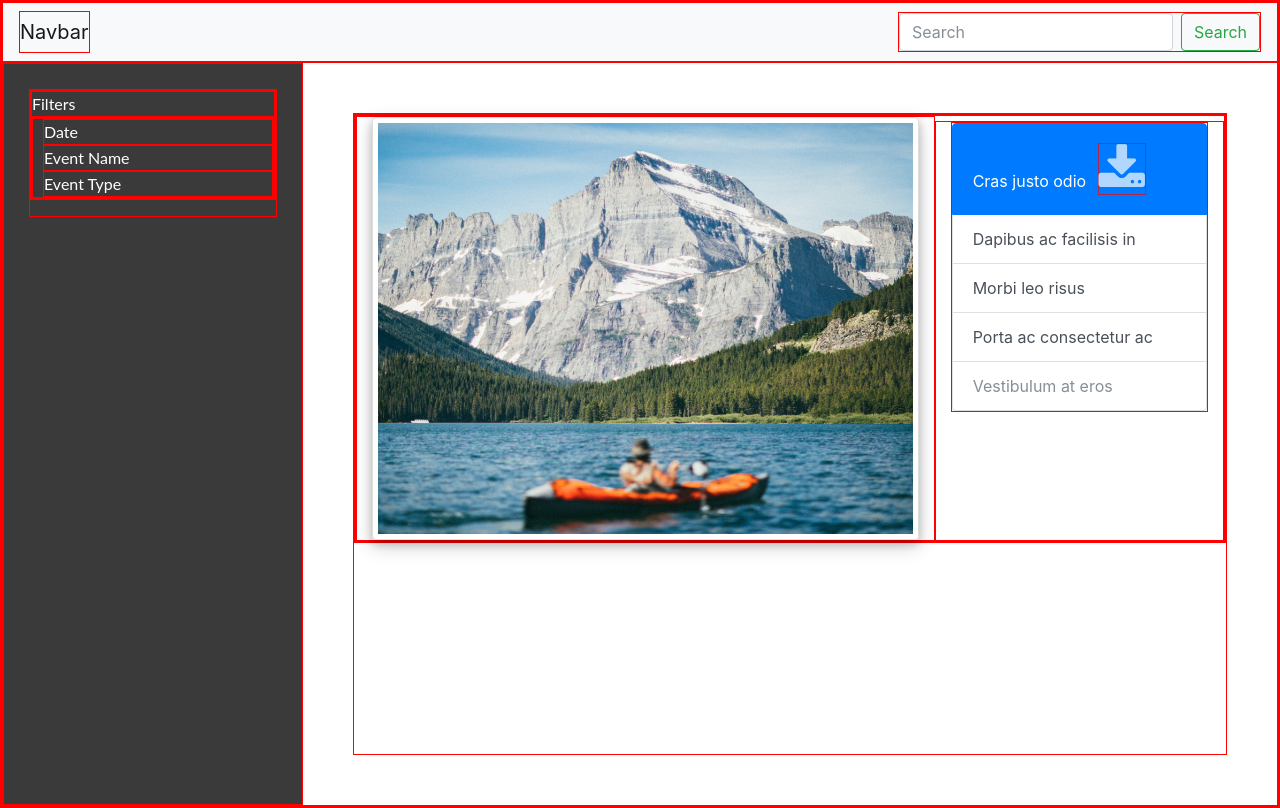
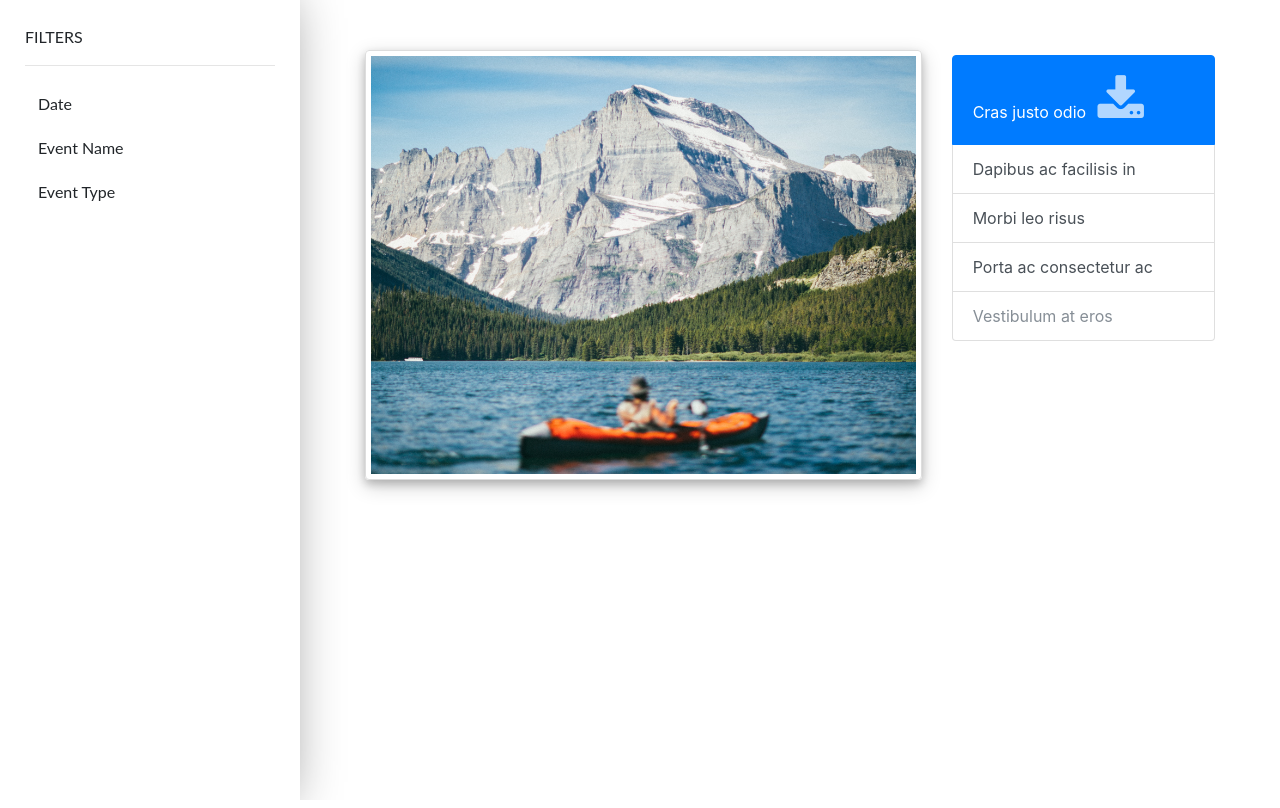
Before and after one commit to raphalviz/Mediabank, a PHP site: page /image.php in a window 1280 px wide. Run offline with PHP 8.4, Linux system fonts and the light colour scheme.

Commit message:
newer styling

```diff
--- a/partials/header.php
+++ b/partials/header.php
@@ -12,23 +12,24 @@
     <script src="js/lib/vue.js"></script>
   </head>
   <body>
-    <nav class="navbar navbar-light bg-light justify-content-between">
+    <!-- <nav class="navbar navbar-light bg-light justify-content-between">
       <a class="navbar-brand" href="index.php">Navbar</a>
       <form class="form-inline">
         <input class="form-control mr-sm-2" type="search" placeholder="Search" aria-label="Search">
         <button class="btn btn-outline-success my-2 my-sm-0" type="submit">Search</button>
       </form>
-    </nav>
+    </nav> -->
     <div id="main">
       <div id="sidebar">
         <div class="sb content">
           <ul class="options">
-            <li>Filters</li>
+            <li>FILTERS</li>
+            <hr>
             <li>
-              <ul>
-              <li>Date</li>
-              <li>Event Name</li>
-              <li>Event Type</li>
+              <ul class="filters">
+                <li>Date</li>
+                <li>Event Name</li>
+                <li>Event Type</li>
               </ul>
             </li>
           </ul>
--- a/stylesheet/styles.css
+++ b/stylesheet/styles.css
@@ -1,25 +1,29 @@
-* {
-  border: 1px solid red; }
-
 #main {
   display: flex;
   min-height: calc(100vh - 56px);
   width: 100%; }
 
 #sidebar {
-  background-color: #3a3a3a;
   float: left;
-  color: white;
   width: 100%;
   min-width: 300px;
-  max-width: 300px; }
+  max-width: 300px;
+  min-height: 100vh;
+  -webkit-box-shadow: -13px 0px 50px 0px #888;
+  box-shadow: -13px 0px 50px 0px #888; }
   #sidebar .options {
     font-family: "Lato", Arial, Helvetica, sans-serif;
     list-style-type: none;
     padding-left: 0; }
     #sidebar .options ul {
-      list-style-type: none;
-      padding-left: 10px; }
+      list-style-type: none; }
+    #sidebar .options .filters {
+      padding-left: 3px; }
+      #sidebar .options .filters li {
+        padding: 10px;
+        transition: all .2s ease-in-out; }
+        #sidebar .options .filters li:hover {
+          background-color: #b8d8e2; }
 
 .sb.content {
   margin: 25px; }
--- a/stylesheet/styles.scss
+++ b/stylesheet/styles.scss
@@ -1,6 +1,6 @@
-* {
-    border: 1px solid red;
-}
+// * {
+//     border: 1px solid red;
+// }
 $sidebar: #3a3a3a;
 
 #main {
@@ -10,19 +10,29 @@ $sidebar: #3a3a3a;
 }
 
 #sidebar {
-  background-color: $sidebar;
   float: left;
-  color: white;
   width: 100%;
   min-width: 300px;
   max-width: 300px;
+  min-height: 100vh;
+  -webkit-box-shadow: -13px 0px 50px 0px #888;
+  box-shadow: -13px 0px 50px 0px #888;
   .options {
     font-family: "Lato", Arial, Helvetica, sans-serif;
     list-style-type: none;
     padding-left: 0;
     ul {
       list-style-type: none;
-      padding-left: 10px;
+    }
+    .filters {
+      padding-left: 3px;
+      li {
+        padding: 10px;
+        transition: all .2s ease-in-out;
+        &:hover {
+          background-color: rgb(184, 216, 226);
+        }
+      }
     }
   }
 
```
Also changed, not shown: generators.php (line endings or trailing spaces).
